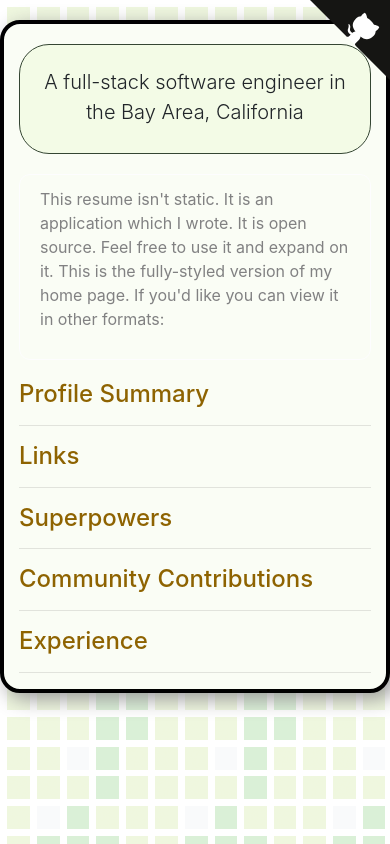
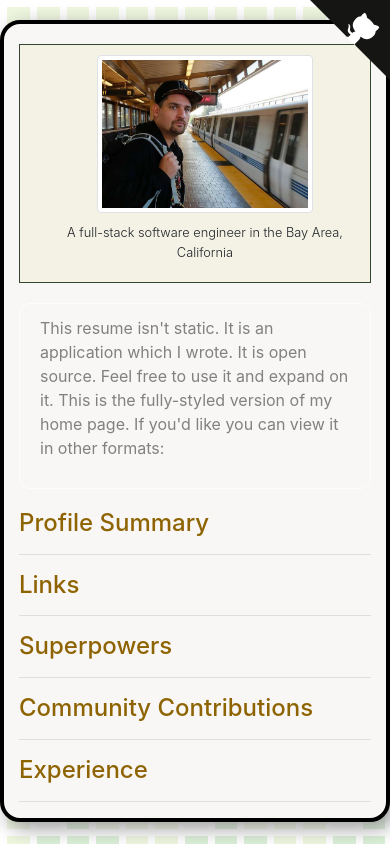
Before and after one commit to ben174/bugben, a Django app: page / in a window 390 px wide. Run offline with Django 3.2, Linux system fonts and the light colour scheme; data that the repository does not hold is empty; parts of the project's set-up code (start-up, migrations or seed data) failed here and were passed over; some libraries are stand-ins or nearby versions.

Commit message:
add profile image; mobile friendly

```diff
--- a/templates/resume.html
+++ b/templates/resume.html
@@ -13,7 +13,7 @@ a {
 }
 
 main.container {
-  background-color: #fafdf5;
+  background-color: #f9f7f5;
   border: solid 4px #000;
   margin-top: 20px;
   margin-bottom: 20px;
@@ -22,13 +22,42 @@ main.container {
 }
 
 .header {
-  text-align: center;
   border: solid 1px #354633;
-  background-color: #f3fbe6;
-  border-radius: 30px;
+  background-color: #f3f2e5;
   margin-top: 20px;
   padding: 10px;
+  padding-left: 30px;
 }
+img#profile-image {
+  float: left;
+}
+
+@media (max-width: 768px) {
+  img#profile-image {
+    display: block;
+    float: none!important;
+    margin-left: auto;
+    margin-right: auto!important;
+  }
+
+  .header {
+    text-align: center;
+  }
+
+  .header > h1, h2, h3, h4, h5, h6, p.lead {
+    font-size: 1.5rem;
+  }
+
+  .header > h4, p.lead {
+    margin-bottom: 10px;
+    font-size: 0.8rem;
+
+  }
+  .header > img {
+    font-size: 0.9rem;
+  }
+}
+
 
 h1, h6 {
   font-weight: bold;
@@ -68,7 +97,7 @@ h6 {
 }
 
 .alert-light {
-  background-color: #fafdf5;
+  background-color: #f9f7f5;
   border-color: #fdfdfe;
   border-radius: 11px;
 }
@@ -79,7 +108,9 @@ h6 {
 
 
 <main role="main" class="container">
+
   <div class="header">
+  <img src="{% static "img/benbart.png" %}" id="profile-image" class="rounded float-left img-fluid img-thumbnail" style="width: 15em; margin-right: 40px;" alt="Picture of Ben Friedland" />
     <h1>{{ resume.name }}</h1>
     <h4>{{ resume.email }}</h4>
     <h4>{{ resume.url }}</h4>
```
Also changed, not shown: resume/static/img/benbart.png (added).
